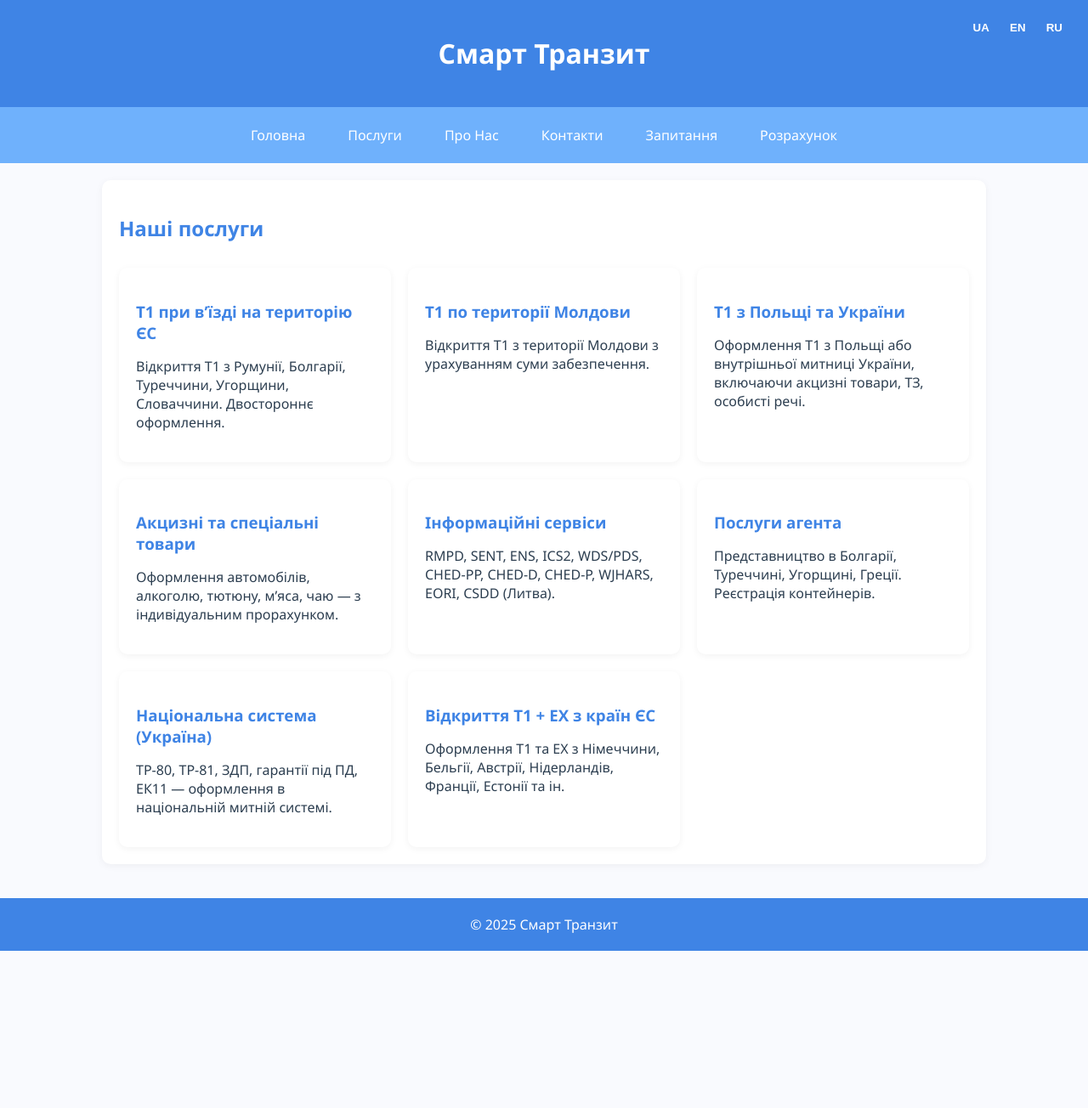
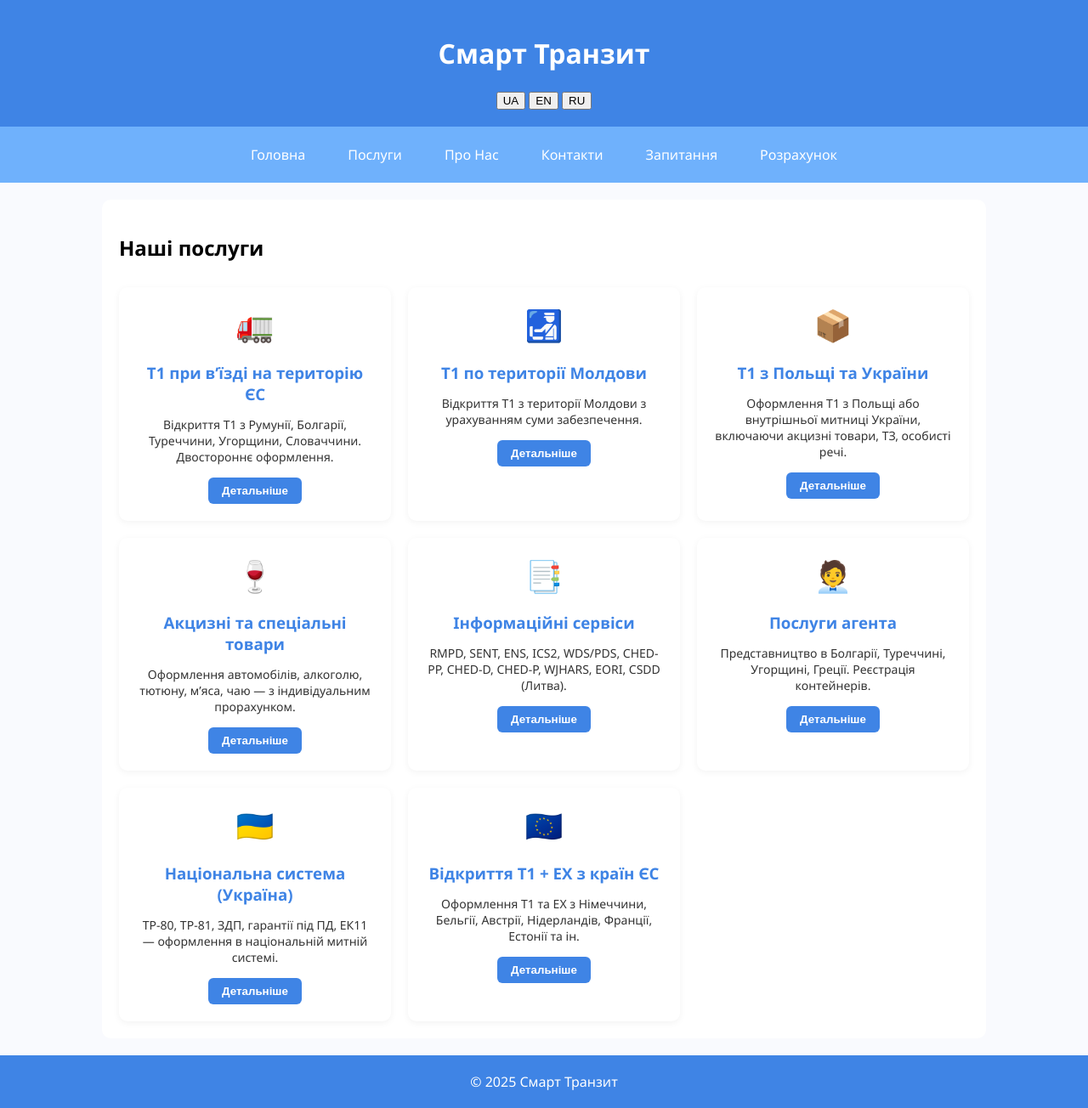
Before and after one commit to smart2025ua/SMART-TRANSIT-2, a plain HTML site: page services.html in a window 1280 px wide. Shown: the whole page at 85% size. Before the commit the page ends 1119 px from the top, so only its background shows below. Drawn offline with Linux system fonts and the light colour scheme.

Commit message:
Add files via upload

```diff
--- a/css/style.css
+++ b/css/style.css
@@ -1,75 +1,37 @@
 
 body {
-        font-family: 'Segoe UI', 'Inter', sans-serif;
+  font-family: 'Segoe UI', sans-serif;
   background: #f9fafe;
-        color: #2c3e50;
   margin: 0;
   padding: 0;
 }
-    header {
+header, footer {
   background: #3f84e5;
   color: white;
+  text-align: center;
   padding: 20px;
-        position: relative;
-        text-align: center;
 }
 nav {
   background: #6fb1fc;
   display: flex;
   flex-wrap: wrap;
   justify-content: center;
+  gap: 10px;
   padding: 12px 0;
-        gap: 10px;
 }
 nav a {
   color: white;
   text-decoration: none;
   padding: 10px 20px;
   border-radius: 6px;
-        transition: 0.3s ease;
-    }
-    nav a:hover {
-        background-color: #3f84e5;
-        transform: scale(1.05);
-    }
-    .language-switcher {
-        position: absolute;
-        top: 20px;
-        right: 20px;
-    }
-    .language-switcher button {
-        background: transparent;
-        border: none;
-        color: white;
-        margin: 0 4px;
-        font-weight: bold;
-        cursor: pointer;
 }
 main {
   max-width: 1000px;
   margin: 20px auto;
+  background: white;
   padding: 20px;
-        background: white;
   border-radius: 10px;
-        box-shadow: 0 2px 10px rgba(0,0,0,0.05);
 }
-    footer {
-        background: #3f84e5;
-        color: white;
-        text-align: center;
-        padding: 20px;
-        margin-top: 40px;
-    }
-    h2, h3 {
-        color: #3f84e5;
-    }
-    ul {
-        padding-left: 20px;
-    }
-    li {
-        margin-bottom: 6px;
-    }
-
 .services-grid {
   display: grid;
   grid-template-columns: repeat(auto-fit, minmax(280px, 1fr));
@@ -82,12 +44,36 @@
   box-shadow: 0 2px 8px rgba(0, 0, 0, 0.05);
   padding: 20px;
   transition: transform 0.3s ease, box-shadow 0.3s ease;
+  text-align: center;
 }
 .service-card:hover {
   transform: translateY(-5px);
   box-shadow: 0 6px 15px rgba(0, 0, 0, 0.1);
 }
+.service-icon {
+  font-size: 36px;
+  margin-bottom: 10px;
+}
 .service-card h3 {
   color: #3f84e5;
   margin-bottom: 10px;
 }
+.service-card p {
+  font-size: 14px;
+  color: #333;
+  margin-bottom: 15px;
+}
+.btn {
+  background-color: #3f84e5;
+  color: white;
+  padding: 8px 16px;
+  border: none;
+  border-radius: 6px;
+  font-weight: bold;
+  cursor: pointer;
+  transition: background 0.3s ease, transform 0.2s ease;
+}
+.btn:hover {
+  background-color: #2c6ed5;
+  transform: scale(1.05);
+}
--- a/js/lang.js
+++ b/js/lang.js
@@ -1 +1 @@
-function setLanguage(lang) { console.log('Switch to language:', lang); }
+function setLanguage(lang) { console.log('Language changed to:', lang); }
--- a/services.html
+++ b/services.html
@@ -29,36 +29,52 @@
 
   <div class="services-grid">
     <div class="service-card">
+      <div class="service-icon">🚛</div>
       <h3>T1 при в’їзді на територію ЄС</h3>
       <p>Відкриття Т1 з Румунії, Болгарії, Туреччини, Угорщини, Словаччини. Двостороннє оформлення.</p>
+      <button class="btn">Детальніше</button>
     </div>
     <div class="service-card">
+      <div class="service-icon">🛃</div>
       <h3>T1 по території Молдови</h3>
       <p>Відкриття Т1 з території Молдови з урахуванням суми забезпечення.</p>
+      <button class="btn">Детальніше</button>
     </div>
     <div class="service-card">
+      <div class="service-icon">📦</div>
       <h3>T1 з Польщі та України</h3>
       <p>Оформлення T1 з Польщі або внутрішньої митниці України, включаючи акцизні товари, ТЗ, особисті речі.</p>
+      <button class="btn">Детальніше</button>
     </div>
     <div class="service-card">
+      <div class="service-icon">🍷</div>
       <h3>Акцизні та спеціальні товари</h3>
       <p>Оформлення автомобілів, алкоголю, тютюну, м’яса, чаю — з індивідуальним прорахунком.</p>
+      <button class="btn">Детальніше</button>
     </div>
     <div class="service-card">
+      <div class="service-icon">📑</div>
       <h3>Інформаційні сервіси</h3>
       <p>RMPD, SENT, ENS, ICS2, WDS/PDS, CHED-PP, CHED-D, CHED-P, WJHARS, EORI, CSDD (Литва).</p>
+      <button class="btn">Детальніше</button>
     </div>
     <div class="service-card">
+      <div class="service-icon">🧑‍💼</div>
       <h3>Послуги агента</h3>
       <p>Представництво в Болгарії, Туреччині, Угорщині, Греції. Реєстрація контейнерів.</p>
+      <button class="btn">Детальніше</button>
     </div>
     <div class="service-card">
+      <div class="service-icon">🇺🇦</div>
       <h3>Національна система (Україна)</h3>
       <p>ТР-80, ТР-81, ЗДП, гарантії під ПД, ЕК11 — оформлення в національній митній системі.</p>
+      <button class="btn">Детальніше</button>
     </div>
     <div class="service-card">
+      <div class="service-icon">🇪🇺</div>
       <h3>Відкриття Т1 + EX з країн ЄС</h3>
       <p>Оформлення Т1 та EX з Німеччини, Бельгії, Австрії, Нідерландів, Франції, Естонії та ін.</p>
+      <button class="btn">Детальніше</button>
     </div>
   </div>
 </main>
```
Lines whose indentation alone changed are shown as unchanged.
